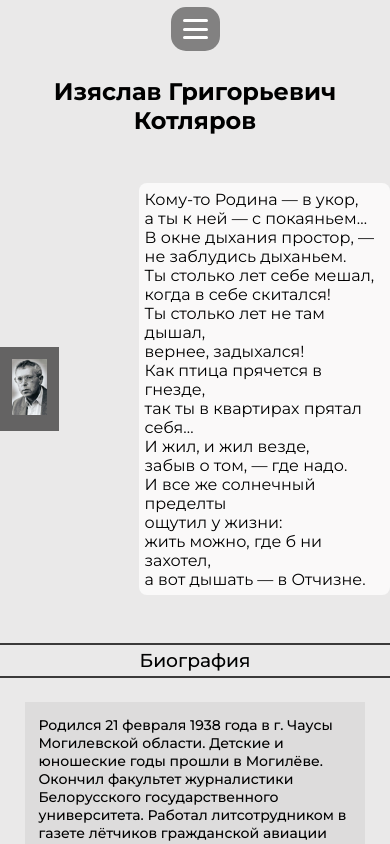
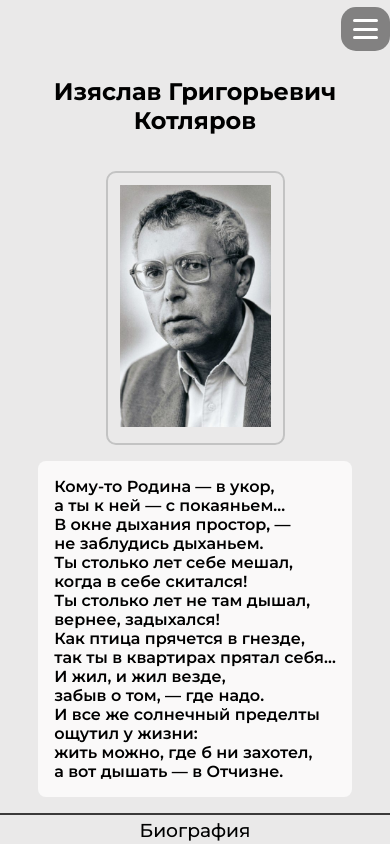
Before and after one commit to pbtyt/svetlogorsk_react, a React (Vite) app: page /svetlogorsk_react/person in a window 390 px wide. Shown: the top 844 px of the page. Built offline with nearby package versions, Linux system fonts and the light colour scheme.

Commit message:
person page update

```diff
--- a/src/components/Header/Header.module.css
+++ b/src/components/Header/Header.module.css
@@ -44,6 +44,7 @@
 
     .buttonsWrapper{
         align-items: end;
+        align-self: end;
     }
 
     .menu{
--- a/src/pages/Person/Person.jsx
+++ b/src/pages/Person/Person.jsx
@@ -6,9 +6,10 @@ import Header from '../../components/Header/Header'
 const Person = () => {
     return (
         <div className={styles.wrapper}>
+
             <Header activeButtonIndex={3} bgColor='rgba(77, 76, 76, 0.85)'/>
 
-            <h2 align="center" style={{marginTop: "1.2rem"}}>Изяслав Григорьевич Котляров</h2>
+            <h2 align="center" style={{marginTop: "1.2rem", marginBottom: "1.2rem"}}>Изяслав Григорьевич Котляров</h2>
             <div className={styles.info}>
                 <div className={styles.photo}>
                     <img src="/svetlogorsk_react/Izaslav.jpg" alt="person" />
--- a/src/pages/Person/Person.module.css
+++ b/src/pages/Person/Person.module.css
@@ -1,9 +1,9 @@
-.wrapper{
+.wrapper {
     display: flex;
     flex-direction: column;
 }
 
-.info{
+.info {
     margin: 3rem 0;
     display: flex;
     align-items: center;
@@ -11,41 +11,62 @@
     gap: 5rem;
 }
 
-.photo{
+.photo {
     flex-shrink: 0;
     width: 15%;
-    background-color: rgba(77, 76, 76, 0.85);
 }
 
-.photo img{
+.photo img {
     padding: .75rem;
     width: 100%;
 }
 
-.poem{
+.poem {
     background-color: rgba(255, 255, 255, 0.75);
     border-radius: 8px;
 }
 
-.poem p{
+.poem p {
     font-weight: 400;
     padding: .38rem;
 }
 
-.sectionTitle{
+.sectionTitle {
     padding: .25rem;
     border-top: 2px solid rgba(0, 0, 0, .75);
     border-bottom: 2px solid rgba(0, 0, 0, .75);
     font-weight: 500;
 }
 
-.paragraphWrapper{
+.paragraphWrapper {
     margin: 1.55rem;
     padding: .85rem;
     background-color: rgba(0, 0, 0, .055);
 }
 
-.pharagraphText{
+.pharagraphText {
     font-weight: 500;
     font-size: 14px;
 }
+
+
+
+@media screen and (min-width: 320px) and (max-width: 480px){
+    .photo{
+        width: 50%;
+        border-radius: 10px;
+        border: 2px solid #c3c3c3;
+    }
+
+    .info{
+        align-items: center;
+        flex-direction: column;
+        margin: 1rem;
+        gap: 1rem;
+    }
+
+    .poem p{
+        font-weight: 600;
+        padding: 1rem;
+    }
+}
```
